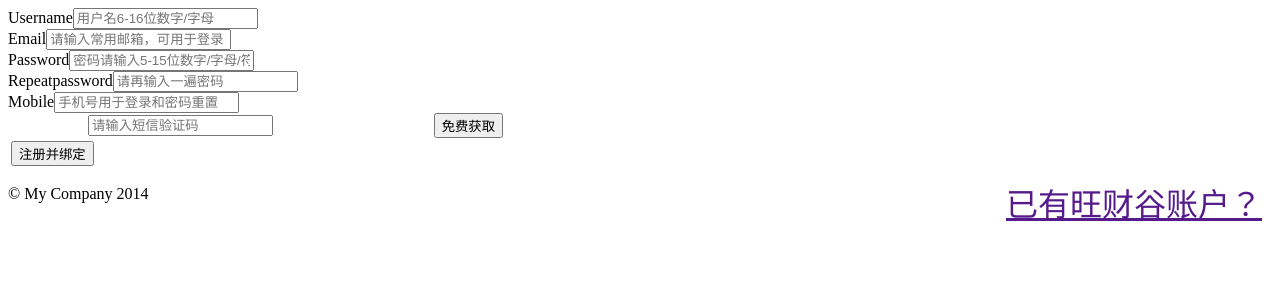
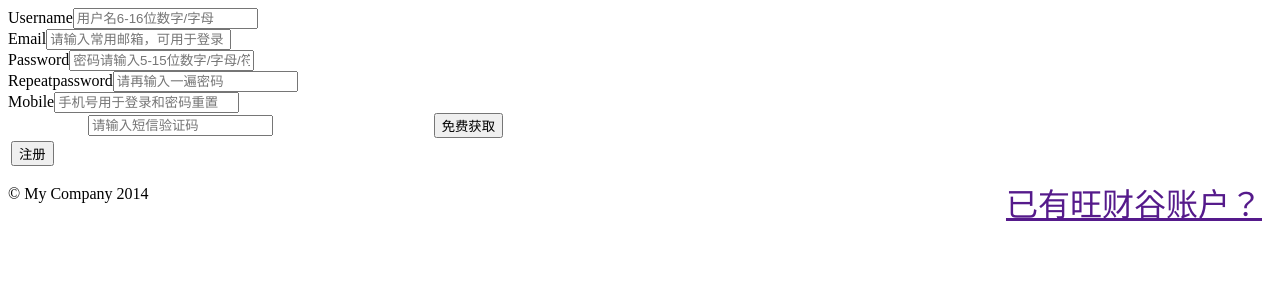
Before and after one commit to braineast/wcg, a Yii app: template frontend/views/pro/signup.php in a window 1280 px wide. Shown: the top 300 px of the page. Run offline with PHP 8.4 and a stand-in for Yii, Linux system fonts and the light colour scheme; the template is opened without the code that fills it, so the values that code supplies are empty; form fields are guessed from the names that the template uses; some libraries are stand-ins or nearby versions.

Commit message:
promotion debug

```diff
--- a/frontend/views/pro/signup.php
+++ b/frontend/views/pro/signup.php
@@ -37,7 +37,7 @@ use yii\helpers\Html;
             <tr>
                 <td colspan="3" height="30"></td></tr> -->
             <tr>
-                <td colspan="3"><?= Html::submitButton('注册并绑定', ['class' => 'btn btn-primary btn_adapt_100', 'name' => 'signup-button']) ?></td>
+                <td colspan="3"><?= Html::submitButton('注册', ['class' => 'btn btn-primary btn_adapt_100', 'name' => 'signup-button']) ?></td>
             </tr>
             </tbody></table>
         <?php ActiveForm::end(); ?>
```
